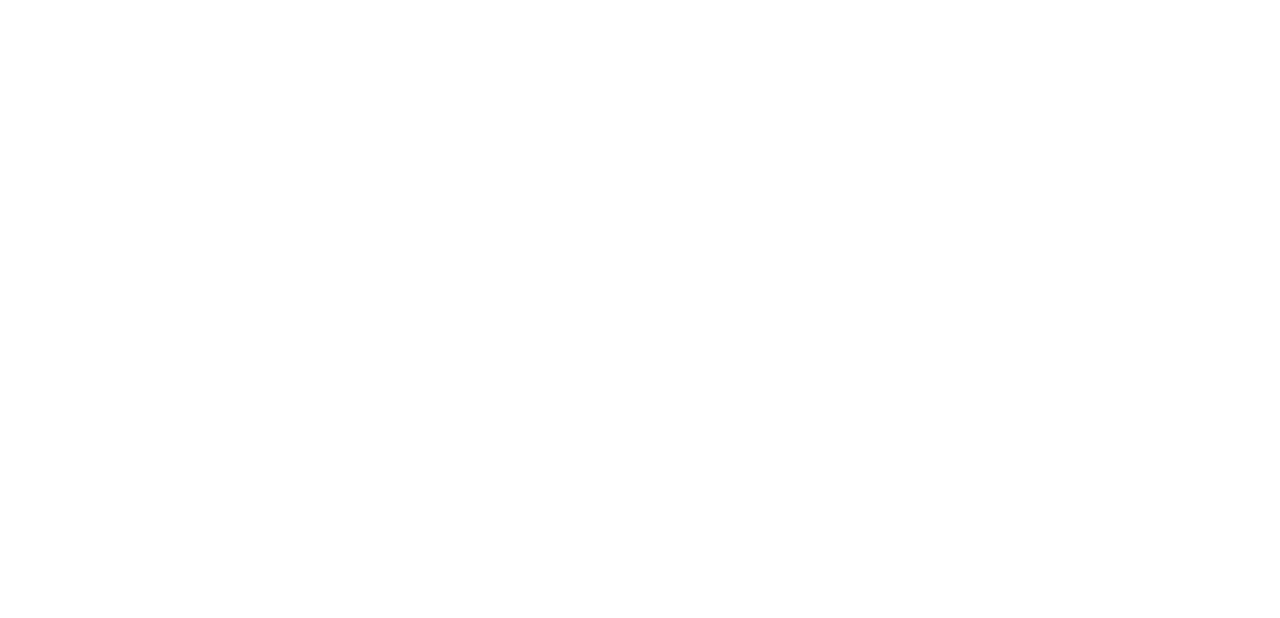
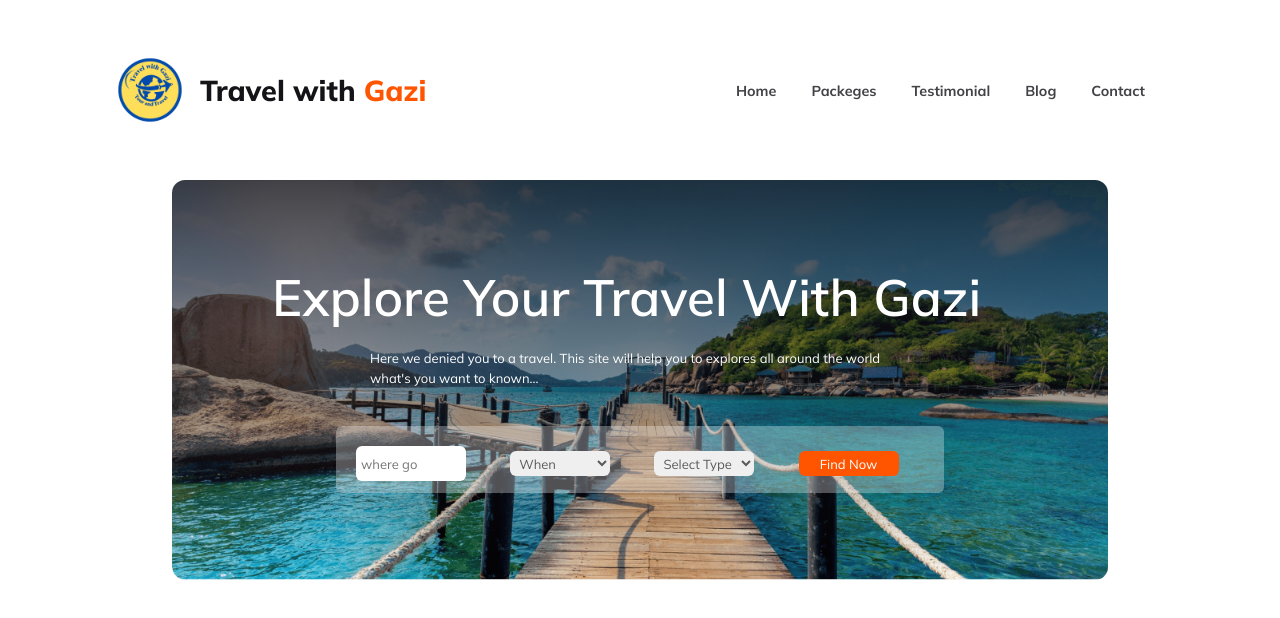
Before and after one commit to Mohammad-coders/B9A2-Hero-Travel-main, a plain HTML site: page index.html in a window 1280 px wide. Drawn offline with Linux system fonts and the light colour scheme.

Commit message:
finished header container

```diff
--- a/index.html
+++ b/index.html
@@ -1,12 +1,46 @@
 <!DOCTYPE html>
 <html lang="en">
+
 <head>
     <meta charset="UTF-8">
     <meta name="viewport" content="width=device-width, initial-scale=1.0">
     <title>Travels with Gazi</title>
     <link rel="stylesheet" href="styles/travelstyles.css">
 </head>
+
 <body>
+    <header>
+        <nav>
+            <h3><img src="logos/Tour and Travel Logo.png" width="100rem"><span class="section-title">Travel
+                    with</span>&nbsp<span class="section-title-name">Gazi</span></h3>
+            <ul>
+                <li><a href="">Home</a></li>
+                <li><a href="">Packeges</a></li>
+                <li><a href="">Testimonial</a></li>
+                <li><a href="">Blog</a></li>
+                <li><a href="">Contact</a></li>
+            </ul>
+        </nav>
+        <div class="banner-container">
+            <div class="banner-content">
+                <h3 class="banner-title">Explore Your Travel With Gazi</h3>
+                <p class="banner-description">Here we denied you to a travel. This site will help you to explores all
+                    around the world what's you want to known...</p>
+            </div>
+            <div class="banner-form-content">
+                <form>
+                    <input type="text" name="" placeholder="where go" id="place-to-visit">
+                    <select name="" id="">
+                        <option value="">When</option>
+                    </select>
+                    <select name="" id="">
+                        <option value="">Select Type</option>
+                    </select>
+                    <button type="button">Find Now</button>
+                </form>
+            </div>
+        </div>
+    </header>
+</body>
 
-</body>
 </html>
--- a/styles/travelstyles.css
+++ b/styles/travelstyles.css
@@ -0,0 +1,102 @@
+/* Mulish */
+@import url('https://fonts.googleapis.com/css2?family=Mulish:wght@200;300;400;500;600;700;800;900&display=swap');
+:root{
+    --primary-color: #FF5400;
+    --secondary-color: #5A5A5D;
+    --section-title-color: #131318;
+    --section-description-color: rgba(19, 19, 24, 0.70);;
+}
+*{
+    margin: 0px;
+    padding: 0px;
+    font-family: Mulish;
+    /* margin: 40px 100px; */
+}
+body{
+    max-width: 1536px;
+    margin: 40px 100px;
+}
+
+/* Header styles */
+nav h3{
+    display: flex;
+    align-items: center;
+    font-size: 28.8px;
+    font-weight: 800;
+}
+nav{
+    display: flex;
+    justify-content: space-between;
+}
+nav > ul{
+    display: flex;
+    align-items: center;
+}
+nav > ul li{
+    list-style: none;
+    margin-right: 35px;
+}
+nav > ul li a{
+    text-decoration: none;
+    color: #424247;
+    font-size: 14.4px;
+    font-weight: 700;
+}
+.section-title{
+    color: var(--section-title-color);
+}
+.section-title-name{
+    color: var(--primary-color);
+}
+.banner-container{
+    width: 58.5rem;
+    height: 400px;
+    border-radius: 13px;
+    margin: 40px auto;
+    margin-top: 40px;
+    background: linear-gradient(180deg, rgba(19, 19, 24, 0.80) 0%, rgba(19, 19, 24, 0.00) 100%), url("../Images/Group\ 13\ \(1\)\ \(1\).png");
+    background-repeat: no-repeat;
+    background-size: cover;
+    /* padding: 85px 230px; */
+}
+
+.banner-title{
+    color: #FFF;
+    font-size: 51px;
+    font-weight: 600;
+    margin-bottom: 0px;
+    padding: 85px 100px 0px 100px;
+}
+.banner-description{
+    width: 540px;
+    color: #FFF;
+    font-size: 13px;
+    font-weight: 400;
+    line-height: 20px;
+    /* margin-top: 19px; */
+    margin: 19px auto 0px auto;
+    padding: 0px 100px 0px 100px;
+}
+.banner-form-content{
+    width: 38rem;
+    height: 67px;
+    border-radius: 6px;
+    background-color: rgba(255, 255, 255, 0.30);
+    margin: 38px auto 0px auto;
+}
+.banner-form-content input,select,button{
+    color: var(--secondary-color);
+    margin: 20px;
+    width: 100px;
+    height: 25px;
+    border-radius: 6px;
+    border: none;
+    outline: none;
+    font-size: 13px;
+    font-weight: 400;
+    padding: 5px;
+}
+.banner-form-content button{
+    background-color: var(--primary-color);
+    color: #FFF;
+}
```
Also changed, not shown: logos/Tour and Travel Logo.png (added).
